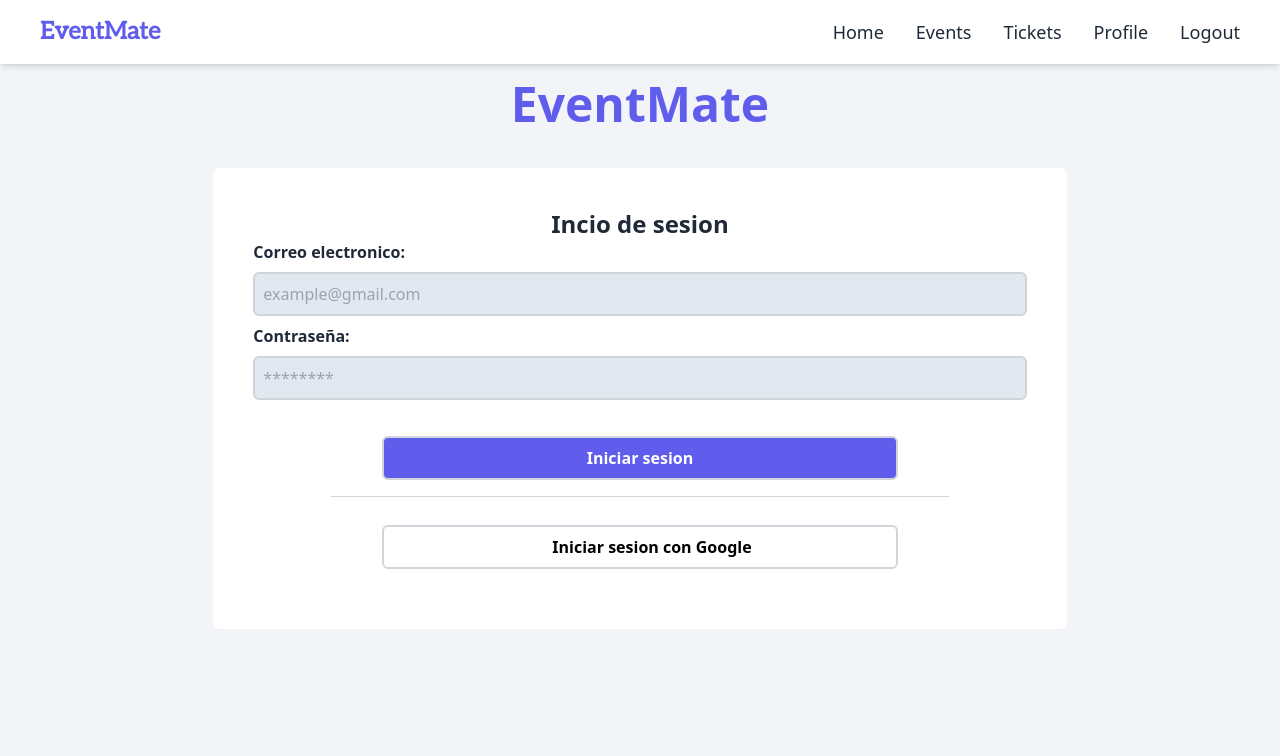
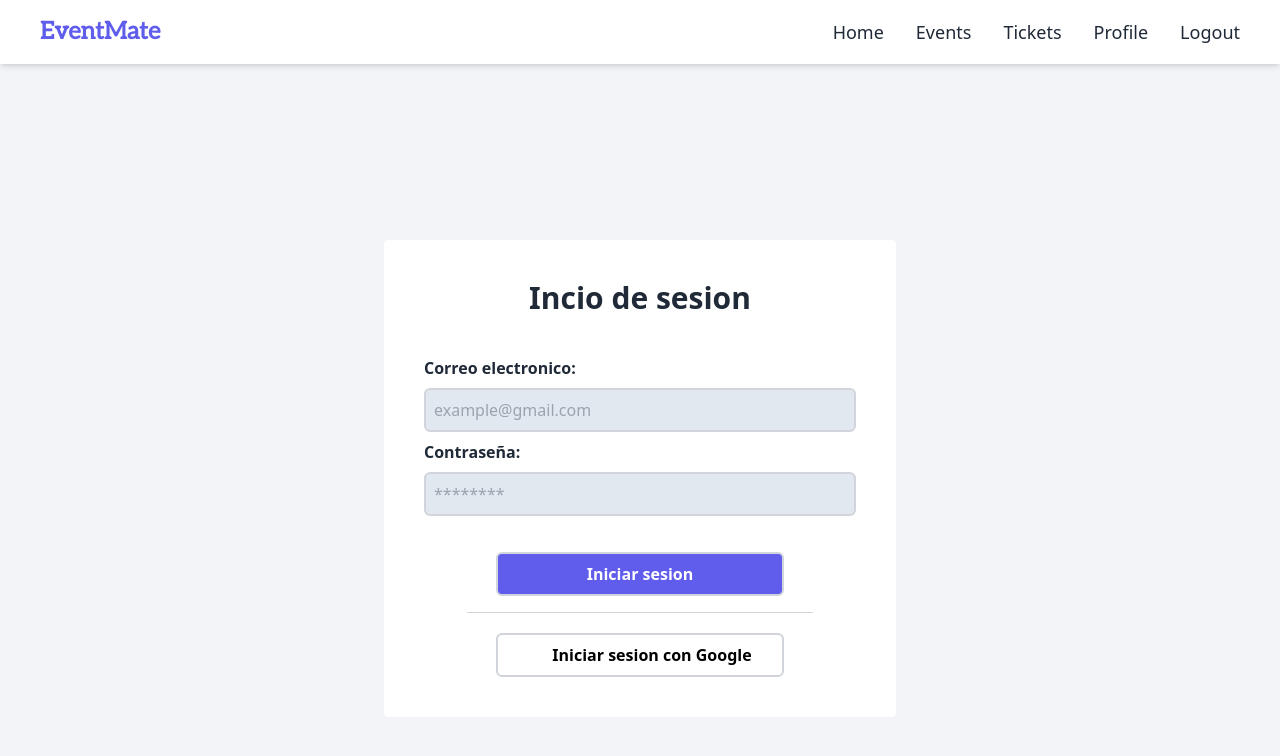
Before and after one commit to fmel025/test-deploy, a React (Vite) app in the folder Client/: page /login in a window 1280 px wide. Shown: the top 756 px of the page. Built offline with nearby package versions, Linux system fonts and the light colour scheme; some icons are missing.

Commit message:
💄 Add change password view
Added change password view and implemented basic responsive design

```diff
--- a/Client/src/components/Layout/Layout.jsx
+++ b/Client/src/components/Layout/Layout.jsx
@@ -1,6 +1,12 @@
 const Layout = ( {children}) => {
     return(
-    <div className="flex flex-col items-center h-screen bg-background  overflow-x-hidden ">
+    <div className="flex
+    flex-col
+    items-center
+    h-screen
+    bg-background
+    overflow-x-hidden
+    bg-cover">
     {children}
     </div>
     )
--- a/Client/src/pages/App/App.jsx
+++ b/Client/src/pages/App/App.jsx
@@ -9,6 +9,7 @@ import AllTickets from '../AllTickets/AllTickets'
 import Profile from '../Profile/Profile'
 import ImprovedNavbar from '../../components/Navbar/ImprovedNavbar'
 import Login from '../Login/Login'
+import ChangePassword from '../ChangePassword/ChangePassword'
 
 const AppRoutes = () => {
     let routes = useRoutes([
@@ -20,7 +21,8 @@ const AppRoutes = () => {
       { path: '/transactions', element: <Transactions /> },
       { path: '/all_tickets', element: <AllTickets /> },
       {path: '/profile',element: <Profile/>},
-      { path: '/login', element: <Login/>}
+      { path: '/login', element: <Login/>},
+      {path: '/change_password',element: <ChangePassword/>}
     ]
     )
     return routes
--- /dev/null
+++ b/Client/src/pages/ChangePassword/ChangePassword.jsx
@@ -0,0 +1,21 @@
+import React from 'react'
+import Layout from '../../components/Layout/Layout'
+
+function ChangePassword() {
+  return (
+    <Layout>
+        <div className="rounded w-2/5 flex-col justify-center p-10 mt-60  bg-white">
+        <p className='font-semibold'>Nueva Contraseña:</p>
+        <input type='password' className='rounded-md border-2 border-gray-300 w-full p-2 my-2 bg-slate-200' placeholder='********'></input>
+        <p className='font-semibold'>Confirmar contraseña:</p>
+        <input type='password' className='rounded-md border-2 border-gray-300 w-full p-2 my-2 bg-slate-200' placeholder='********'></input>
+        <div className='flex flex-row justify-center items-center my-5 gap-32'>
+            <button className='rounded-md border-2 border-gray-300 w-2/3 p-2 my-2 bg-main text-white font-semibold'>Confirmar</button>
+            <button className='rounded-md border-2 border-gray-300 w-2/3 p-2 my-2 bg-rose-600 text-white font-semibold'>Cancelar</button>
+        </div>
+    </div>
+    </Layout>
+  )
+}
+
+export default ChangePassword
--- a/Client/src/pages/Login/Login.jsx
+++ b/Client/src/pages/Login/Login.jsx
@@ -5,19 +5,20 @@ import { UimGoogle } from '@iconscout/react-unicons-monochrome'
 function Login() {
   return (
     <Layout>
-    <h1 className="text-5xl my-6 font-bold text-main mb-10 mt-20">EventMate</h1>
-    <div className="rounded-md w-2/3 flex-col justify-center p-10 bg-white">
-        <h1 className='font-semibold text-2xl text-center'>Incio de sesion</h1>
+
+    <div className="rounded w-2/5 flex-col justify-center p-10 mt-60 bg-white">
+    {/* <h1 className="text-5xl font-bold text-main mb-10  ">EventMate</h1> */}
+        <h1 className='font-semibold text-3xl text-center mb-10'>Incio de sesion</h1>
         <p className='font-semibold'>Correo electronico:</p>
         <input type='text' className='rounded-md border-2 border-gray-300 w-full p-2 my-2 bg-slate-200' placeholder='example@gmail.com'></input>
         <p className='font-semibold'>Contraseña:</p>
         <input type='password' className='rounded-md border-2 border-gray-300 w-full p-2 my-2 bg-slate-200' placeholder='********'></input>
         <div className='flex flex-col justify-center items-center my-5'>
             <button className='rounded-md border-2 border-gray-300 w-2/3 p-2 my-2 bg-main text-white font-semibold'>Iniciar sesion</button>
-            <div className="border-t border-gray-300 my-2 w-4/5"></div>
+            <div className="border-t border-gray-300 mt-2 w-4/5"></div>
         </div>
         {/* Google login button */}
-        <div className='flex flex-col justify-center items-center my-5'>
+        <div className='flex flex-col justify-center items-center'>
             <button className='rounded-md border-2 border-gray-300 w-2/3 p-2 bg-white text-black font-semibold'>
               <UimGoogle className='mr-2 text-main'/>
               Iniciar sesion con Google
```
